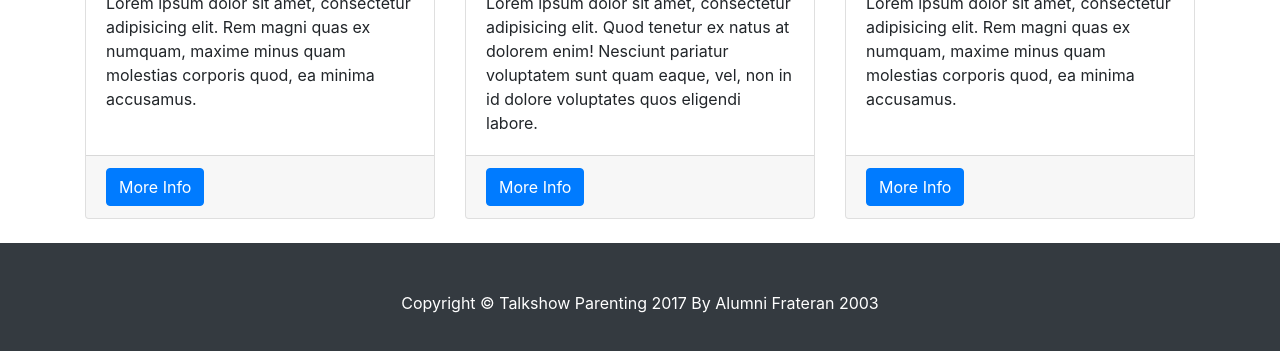
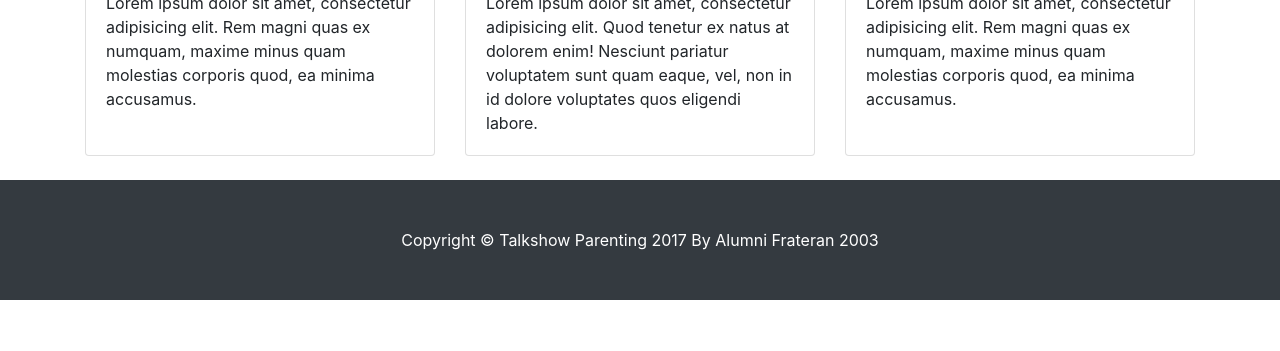
Before and after one commit to talkshowparenting/talkshowparenting.github.io, a website: page index.html in a window 1280 px wide. Shown: the part 599-950 px from the top of the page. After the commit the page ends 899 px from the top, so only its background shows below. Drawn offline with Linux system fonts and the light colour scheme.

Commit message:
removed more info on card footer

```diff
--- a/index.html
+++ b/index.html
@@ -82,9 +82,9 @@ Hai Moms and Dads! 📱💻🖥 Gadget tidak bisa dilepaskan dari kehidupan kids
               <h2 class="card-title">Card One</h2>
               <p class="card-text">Lorem ipsum dolor sit amet, consectetur adipisicing elit. Rem magni quas ex numquam, maxime minus quam molestias corporis quod, ea minima accusamus.</p>
             </div>
-            <div class="card-footer">
+            <!--div class="card-footer">
               <a href="#" class="btn btn-primary">More Info</a>
-            </div>
+            </div-->
           </div>
         </div>
         <!-- /.col-md-4 -->
@@ -94,9 +94,9 @@ Hai Moms and Dads! 📱💻🖥 Gadget tidak bisa dilepaskan dari kehidupan kids
               <h2 class="card-title">Card Two</h2>
               <p class="card-text">Lorem ipsum dolor sit amet, consectetur adipisicing elit. Quod tenetur ex natus at dolorem enim! Nesciunt pariatur voluptatem sunt quam eaque, vel, non in id dolore voluptates quos eligendi labore.</p>
             </div>
-            <div class="card-footer">
+            <!--div class="card-footer">
               <a href="#" class="btn btn-primary">More Info</a>
-            </div>
+            </div-->
           </div>
         </div>
         <!-- /.col-md-4 -->
@@ -106,9 +106,9 @@ Hai Moms and Dads! 📱💻🖥 Gadget tidak bisa dilepaskan dari kehidupan kids
               <h2 class="card-title">Card Three</h2>
               <p class="card-text">Lorem ipsum dolor sit amet, consectetur adipisicing elit. Rem magni quas ex numquam, maxime minus quam molestias corporis quod, ea minima accusamus.</p>
             </div>
-            <div class="card-footer">
+            <!--div class="card-footer">
               <a href="#" class="btn btn-primary">More Info</a>
-            </div>
+            </div-->
           </div>
         </div>
         <!-- /.col-md-4 -->
```
